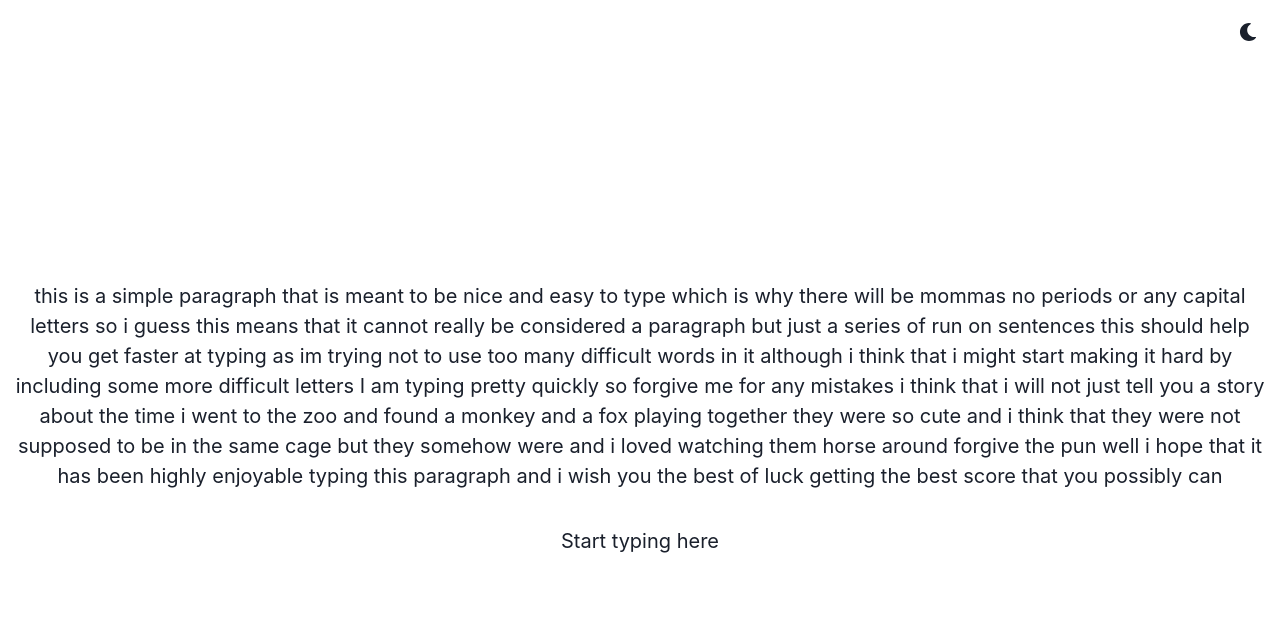
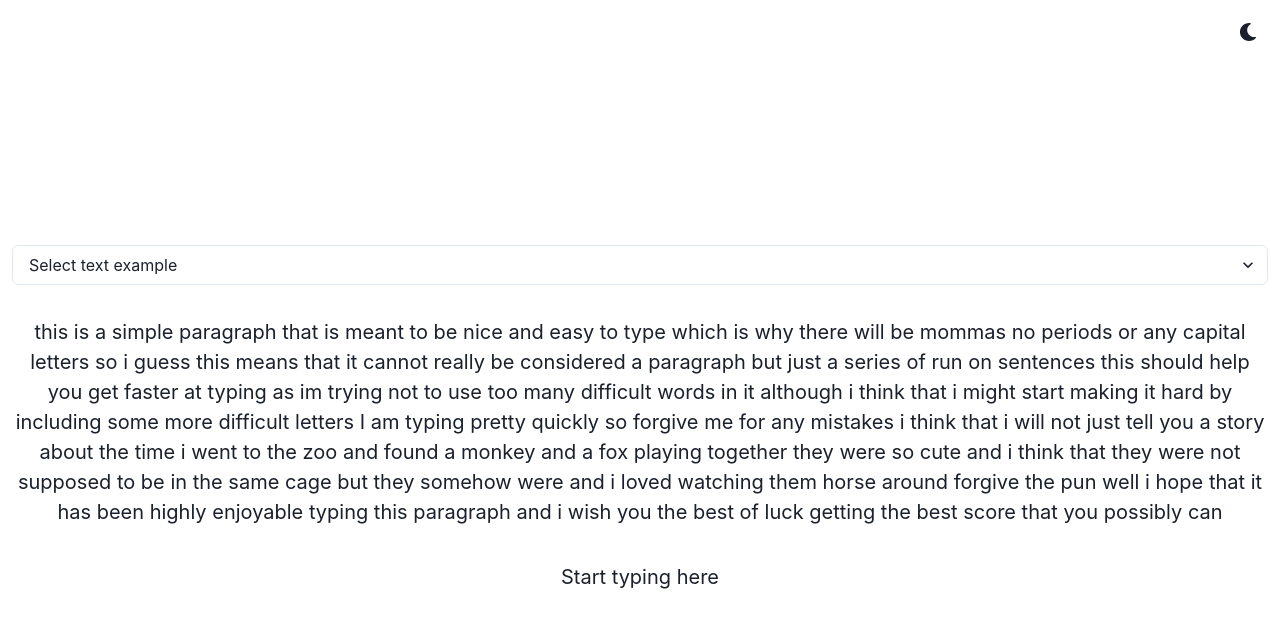
Before and after one commit to stamovm/speed-type, a React (Create React App) app: page / in a window 1280 px wide. Shown: the top 628 px of the page. Built offline with nearby package versions, Linux system fonts and the light colour scheme.

Commit message:
Added Select component.

```diff
--- a/package.json
+++ b/package.json
@@ -9,10 +9,10 @@
     "@testing-library/jest-dom": "^5.16.2",
     "@testing-library/react": "^10.4.9",
     "@testing-library/user-event": "^12.8.3",
-    "framer-motion": "^4.1.17",
+    "framer-motion": "^6.2.8",
     "react": "^17.0.2",
     "react-dom": "^17.0.2",
-    "react-icons": "^3.11.0",
+    "react-icons": "^4.3.1",
     "react-scripts": "5.0.0",
     "web-vitals": "^0.2.4"
   },
--- a/src/App.js
+++ b/src/App.js
@@ -9,6 +9,7 @@ import {
   Editable,
   EditableTextarea,
   EditablePreview,
+  Select,
 } from '@chakra-ui/react';
 import { ColorModeSwitcher } from './ColorModeSwitcher';
 
@@ -19,6 +20,10 @@ function App() {
         <Grid minH="100vh" p={3}>
           <ColorModeSwitcher justifySelf="flex-end" />
           <VStack spacing={8}>
+            <Select placeholder="Select text example">
+              <option value="option1">Option 1</option>
+              <option value="option2">Option 2</option>
+            </Select>
             <Text>
               this is a simple paragraph that is meant to be nice and easy to
               type which is why there will be mommas no periods or any capital
```
Also changed, not shown: 1 other file (tests, documents, lock files or other folders).
